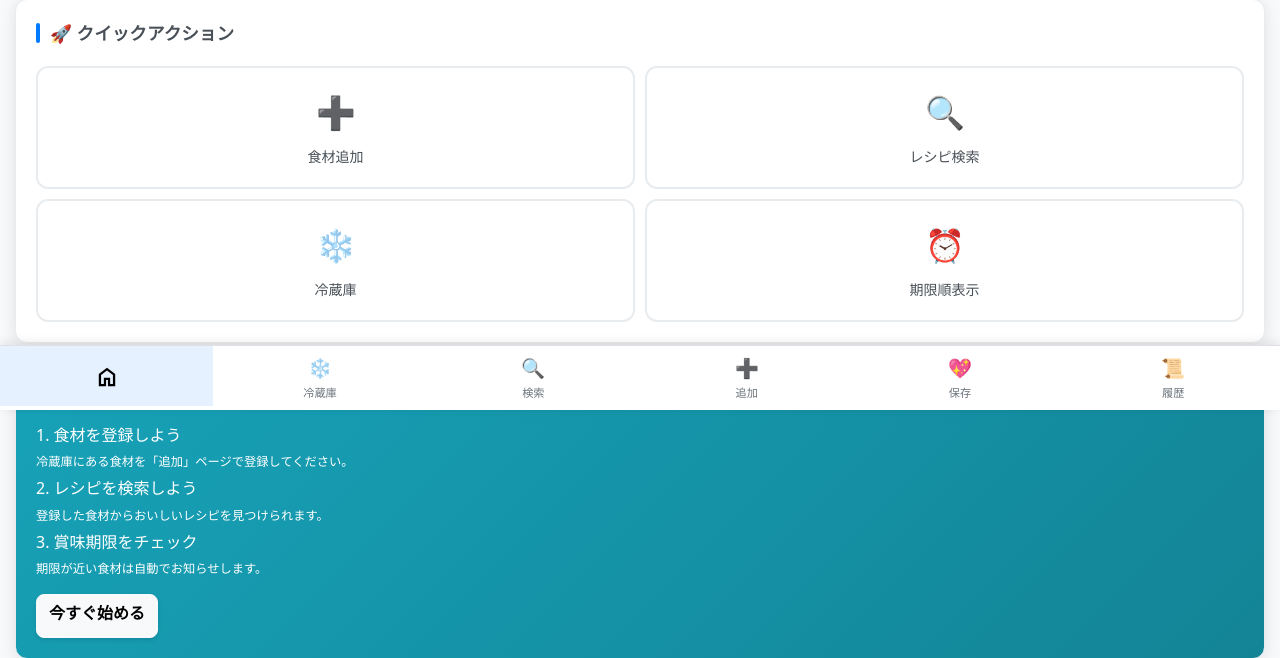
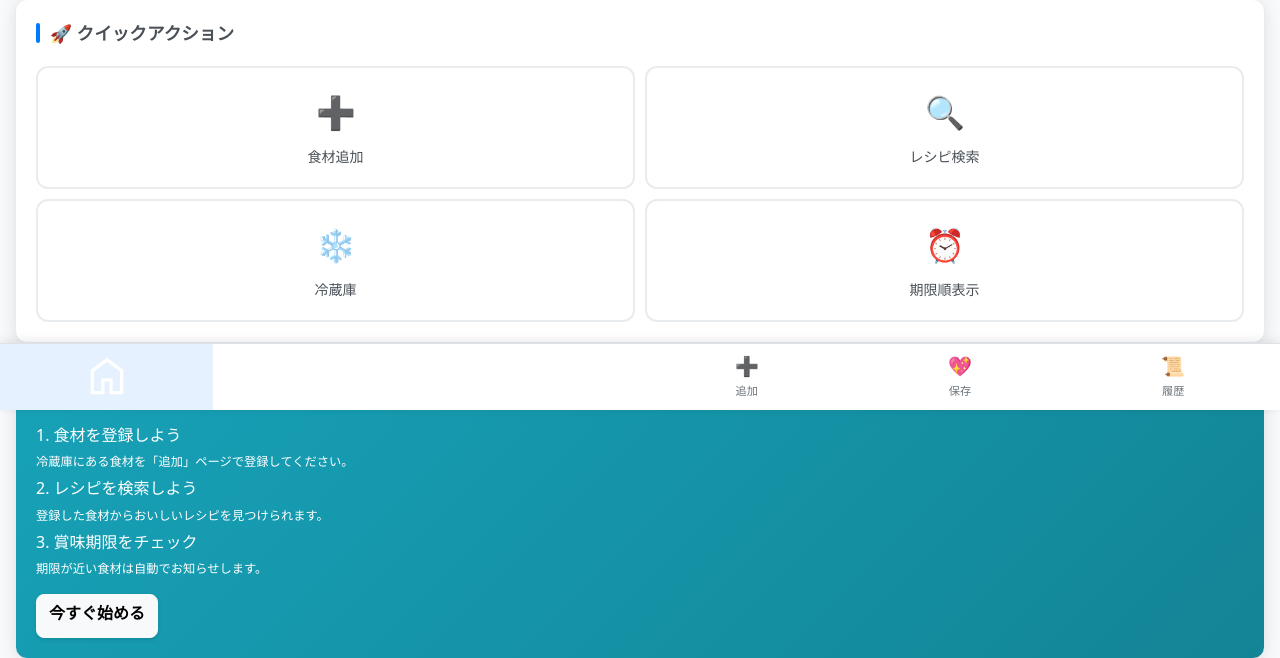
Before and after one commit to keiri752/refrigerator-manegement, a Flask app: page / in a window 1280 px wide. Shown: the part 390-1048 px from the top of the page. Run offline with Flask 3, Linux system fonts and the light colour scheme; the visitor is signed in with stand-in values (Sample User, id 1); data that the repository does not hold is empty.

Commit message:
下部アイコン変更版

```diff
--- a/static/style.css
+++ b/static/style.css
@@ -37,7 +37,7 @@ body {
     bottom: 0;
     left: 0;
     right: 0;
-    background: white;
+    background: #ffffff;
     border-top: 1px solid #dee2e6;
     box-shadow: 0 -2px 10px rgba(0,0,0,0.1);
     z-index: 1000;
--- a/templates/base.html
+++ b/templates/base.html
@@ -68,20 +68,20 @@
         <div class="nav-item">
             <a href="{{ url_for('recipe_app.dashboard') }}" class="nav-link {{ 'active' if request.endpoint == 'recipe_app.dashboard' }}">
                 <div class="nav-icon">
-                    <svg xmlns="http://www.w3.org/2000/svg" height="24px" viewBox="0 -960 960 960" width="24px" fill="#000000"><path d="M242.87-202.87H354.5V-445.5h251v242.63h111.63v-355.7L480-736.41 242.87-558.57v355.7Zm-91 91v-492.2L480-850.28l328.13 246.13v492.28H518.09v-246.22h-76.18v246.22H151.87ZM480-469.52Z"/></svg>
+                    <svg xmlns="http://www.w3.org/2000/svg" height="48px" viewBox="0 -960 960 960" width="48px" fill="#FFFFFF"><path d="M222.15-182.15h143.78v-251.92h228.14v251.92h143.78v-386.89L480-762.37 222.15-568.96v386.81Zm-68.13 68.13v-489.09L480-847.65l326.22 244.54v489.09H528.57v-254.55h-97.14v254.55H154.02ZM480-472.76Z"/></svg>
                 </div>
             </a>
         </div>
         <div class="nav-item">
             <a href="{{ url_for('recipe_app.refrigerator') }}" class="nav-link {{ 'active' if request.endpoint == 'recipe_app.refrigerator' }}">
-                <div class="nav-icon">❄️</div>
-                <div>冷蔵庫</div>
+                <div class="nav-icon"><svg xmlns="http://www.w3.org/2000/svg" height="48px" viewBox="0 -960 960 960" width="48px" fill="#FFFFFF"><path d="M308.52-647.85v-118h62.63v118h-62.63Zm0 359.33v-194.33h62.63v194.33h-62.63Zm-86.37 214.5q-28.1 0-48.12-20.01-20.01-20.02-20.01-48.12v-675.7q0-28.2 20.01-48.28 20.02-20.09 48.12-20.09h515.7q28.2 0 48.28 20.09 20.09 20.08 20.09 48.28v675.7q0 28.1-20.09 48.12-20.08 20.01-48.28 20.01h-515.7Zm0-68.13h515.7v-393.7h-515.7v393.7Zm0-453.7h515.7v-222h-515.7v222Z"/></svg>
+                </div>
             </a>
         </div>
         <div class="nav-item">
             <a href="{{ url_for('recipe_app.search') }}" class="nav-link {{ 'active' if request.endpoint == 'recipe_app.search' }}">
-                <div class="nav-icon">🔍</div>
-                <div>検索</div>
+                <div class="nav-icon"><svg xmlns="http://www.w3.org/2000/svg" height="48px" viewBox="0 -960 960 960" width="48px" fill="#FFFFFF"><path d="M795.76-114.3 531.33-378.5q-29.76 25.26-69.6 39.41-39.84 14.16-85.16 14.16-109.84 0-185.96-76.2Q114.5-477.33 114.5-585t76.2-183.87q76.19-76.2 184.37-76.2 108.17 0 183.86 76.2 75.7 76.2 75.7 184.02 0 43.33-13.64 82.97t-40.92 74.4L845.5-164.04l-49.74 49.74ZM375.65-393.07q79.73 0 135.29-56.24Q566.5-505.55 566.5-585q0-79.45-55.6-135.69-55.59-56.24-135.25-56.24-80.49 0-136.76 56.24-56.26 56.24-56.26 135.69 0 79.45 56.23 135.69 56.23 56.24 136.79 56.24Z"/></svg>
+                </div>
             </a>
         </div>
         <div class="nav-item">
```
